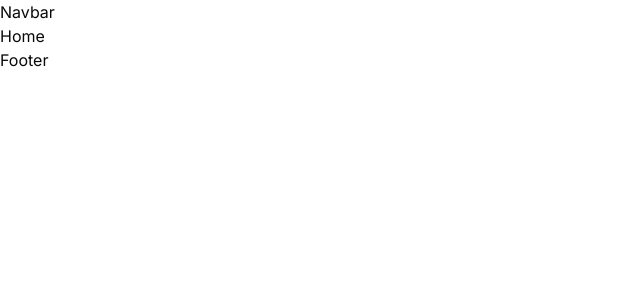
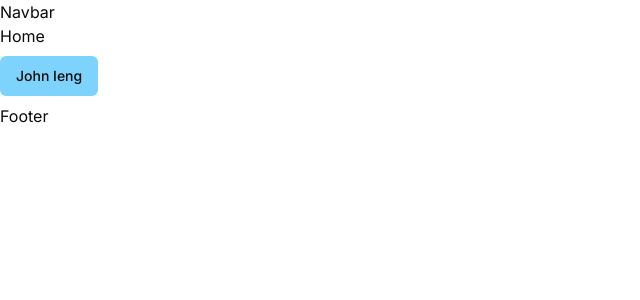
Before and after one commit to hack4impact-calpoly/ecologistics-portal, a Next.js app: page / in a window 1280 px wide. Shown: the top 300 px of the page, without its empty margins (0-640 px from the left). Built offline with nearby package versions, Linux system fonts and the light colour scheme.

Commit message:
feat: Added button to redirect to custom page

```diff
--- a/src/app/page.tsx
+++ b/src/app/page.tsx
@@ -1,7 +1,13 @@
+import Link from "next/link";
+import { Button } from "@/components/ui/button";
+
 export default function Home() {
   return (
     <main>
       <h1>Home</h1>
+      <Link href="/johnieng">
+        <Button className="my-2 bg-sky-300 text-black-200">John Ieng</Button>
+      </Link>
     </main>
   );
 }
```
